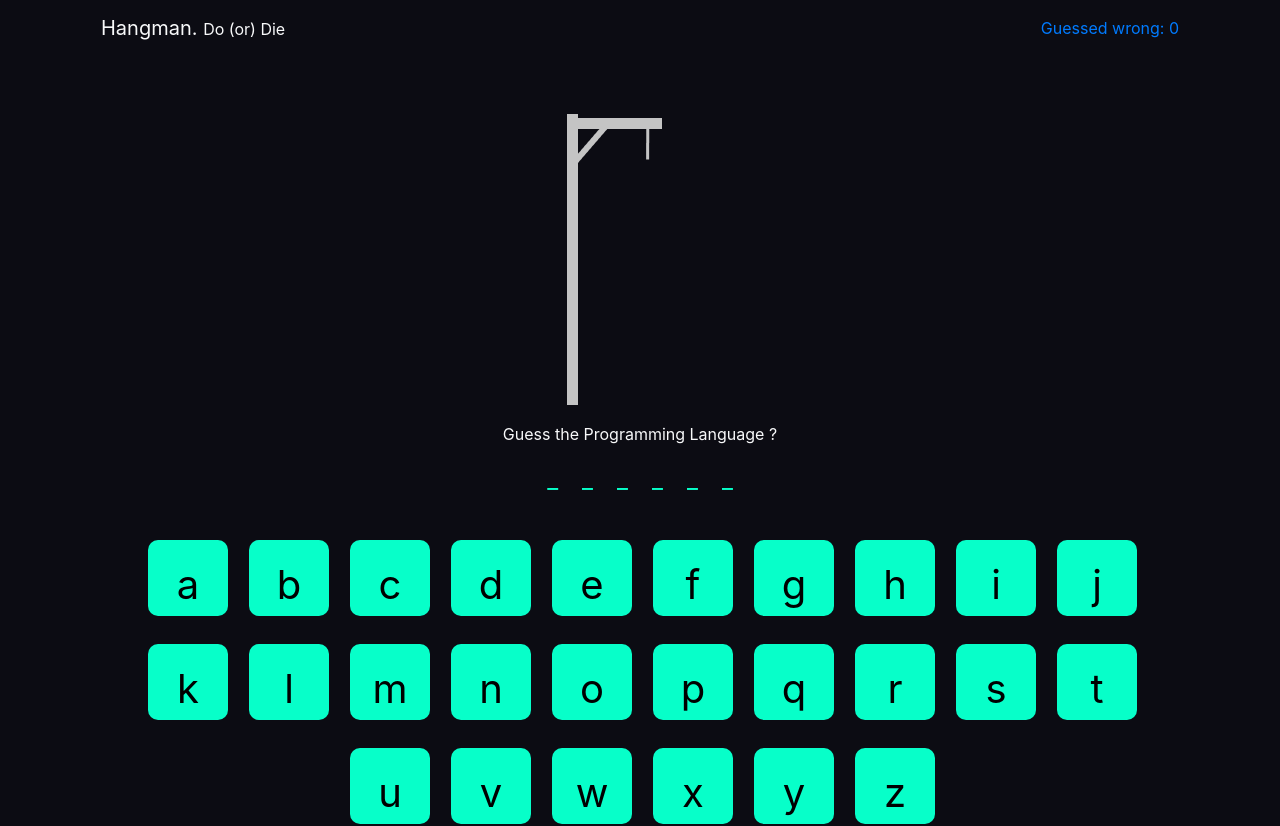
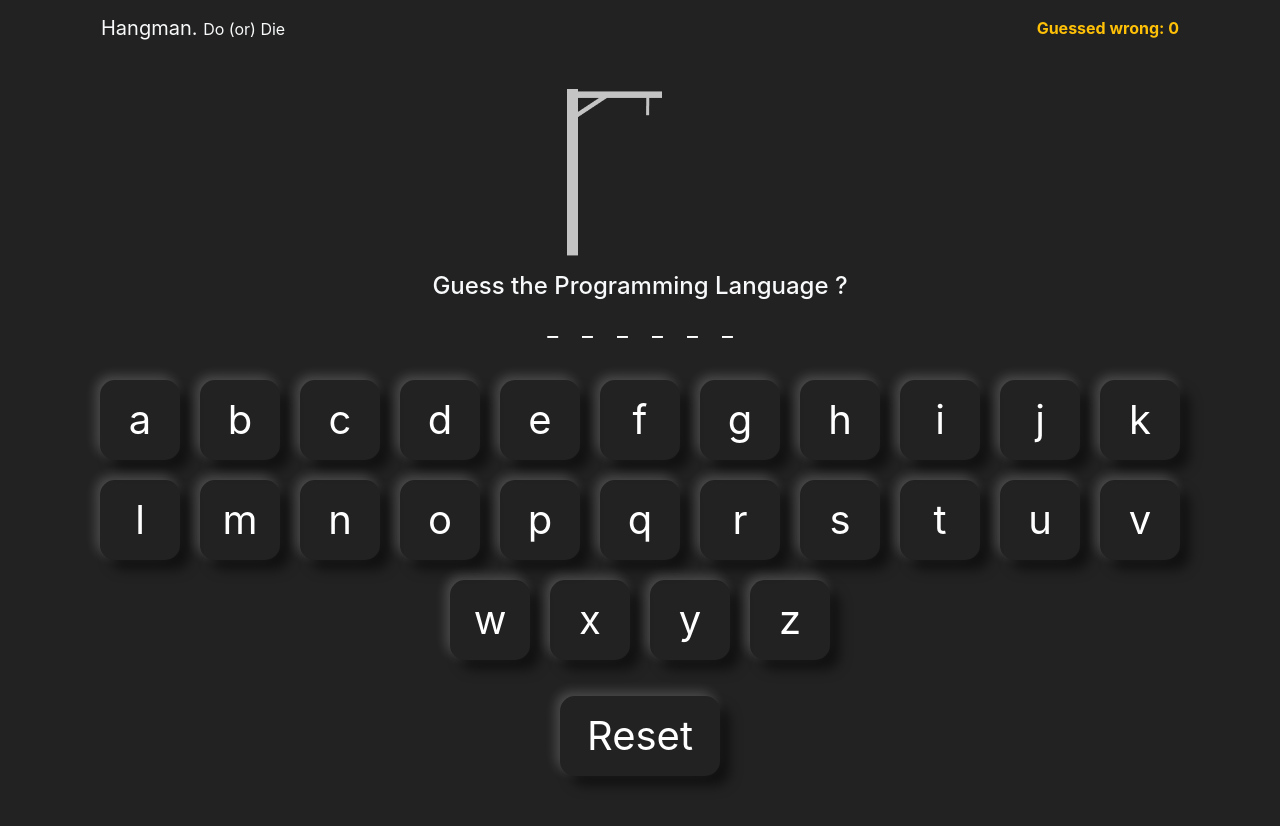
Before and after one commit to vetrivelcsamy/reactjs-hangman, a React (Create React App) app: page / in a window 1280 px wide. Shown: the top 826 px of the page. After the commit the page ends 802 px from the top, so only its background shows below. Built offline with nearby package versions, Linux system fonts and the light colour scheme.

Commit message:
initial commit

```diff
--- a/src/components/Hangman.js
+++ b/src/components/Hangman.js
@@ -13,7 +13,7 @@ let gameStat;
 class Hangman extends Component {
   static defaultProps = {
     maxWrong: 6,
-    images: [step0, step1, step2, step3, step4, step5, step6],
+    images: [step0, step1, step2, step3, step4, step5, step6]
   };
 
   constructor(props) {
@@ -21,7 +21,7 @@ class Hangman extends Component {
     this.state = {
       mistake: 0,
       guessed: new Set(),
-      answer: randomWord(),
+      answer: randomWord()
     };
     this.handleGuess = this.handleGuess.bind(this);
     this.keyPress = this.keyPress.bind(this);
@@ -38,7 +38,7 @@ class Hangman extends Component {
     let letter = value;
     this.setState((st) => ({
       guessed: st.guessed.add(letter),
-      mistake: st.mistake + (st.answer.includes(letter) ? 0 : 1),
+      mistake: st.mistake + (st.answer.includes(letter) ? 0 : 1)
     }));
   }
 
@@ -88,7 +88,7 @@ class Hangman extends Component {
     this.setState({
       mistake: 0,
       guessed: new Set(),
-      answer: randomWord(),
+      answer: randomWord()
     });
   };
 
@@ -112,7 +112,7 @@ class Hangman extends Component {
           <a className="navbar-brand text-light" href="/">
             Hangman. <small>Do (or) Die</small>
           </a>
-          <span className="d-xl-none d-lg-none text-primary">
+          <span className="d-xl-none d-lg-none text-warning">
             Guessed wrong: {mistake}
           </span>
           <button
@@ -132,19 +132,19 @@ class Hangman extends Component {
               <li className="nav-item"></li>
               <li className="nav-item"></li>
             </ul>
-            <span className="navbar-text text-primary">
+            <strong className="navbar-text text-warning">
               Guessed wrong: {mistake}
-            </span>
+            </strong>
           </div>
         </nav>
         <p className="text-center">
           <img src={images[mistake]} alt={altText} />
         </p>
-        <p className="text-center text-light">
+        <h4 className="text-center text-light">
           Guess the Programming Language ?
-        </p>
+        </h4>
         <p className="Hangman-word text-center">
-          {!gameOver ? this.guessedWord() : answer}{" "}
+          {!gameOver ? this.guessedWord() : answer}
         </p>
 
         <p className="text-center text-warning mt-4">{gameStat}</p>
--- a/src/index.css
+++ b/src/index.css
@@ -5,21 +5,20 @@ body {
     "Helvetica Neue", sans-serif;
   -webkit-font-smoothing: antialiased;
   -moz-osx-font-smoothing: grayscale;
-  background: #0c0c13;
+  background: #222;
 }
 
 /*custom css*/
 
 :root {
-  --main-color: #07ffc9;
-  --error-color: #ff1100;
+  --main-color: #fff;
   --secondary-color: #158cee;
   --hash-color: #d6dfdf;
 }
 
 .Hangman img {
   width: 200px;
-  height: 350px;
+  height: 200px;
 }
 
 .Hangman h1 {
@@ -48,30 +47,29 @@ body {
   font-size: 2.5rem;
   cursor: pointer;
   width: 5rem;
-  margin: 18px 8px 10px 13px;
+  height: 5rem;
+  margin: 10px;
   letter-spacing: 0px;
   outline: none;
-  background: var(--main-color);
-  color: rgb(0, 0, 0);
-  border-radius: 10px;
-  padding-top: 15px;
+  background: transparent;
+  color: #fff;
+  border-radius: 15px;
+  box-shadow: 10px 10px 12px 0 rgba(0, 0, 0, 0.5),
+    -4px -4px 12px 0 rgba(255, 255, 255, 0.2);
+  transition: color box-shadow 200ms ease-in;
 }
 
 .Hangman-reset {
-  color: var(--hash-color);
-  box-shadow: 0 6px var(--main-color) !important;
   width: 10rem !important;
-  background-color: var(--main-color);
-  border-color: var(--main-color);
-  box-shadow: 0 0 40px var(--main-color);
 }
-.Hangman button:hover {
-  background-color: #fffffa;
+.Hangman button:not(:disabled):hover {
+  text-shadow: 0px 0px 5px rgba(255, 255, 255, 0.5);
+  background: rgba(255, 255, 255, 0.01);
 }
 
-.Hangman button:disabled {
-  color: var(--hash-color);
-  background-color: var(--error-color);
-  border-color: var(--error-color);
-  box-shadow: 0 0 40px var(--error-color);
+.Hangman button:disabled,
+.Hangman button:active {
+  opacity: 0.5;
+  box-shadow: inset 10px 10px 12px 0 rgba(0, 0, 0, 0.5),
+    inset -4px -4px 12px 0 rgba(255, 255, 255, 0.2);
 }
```
